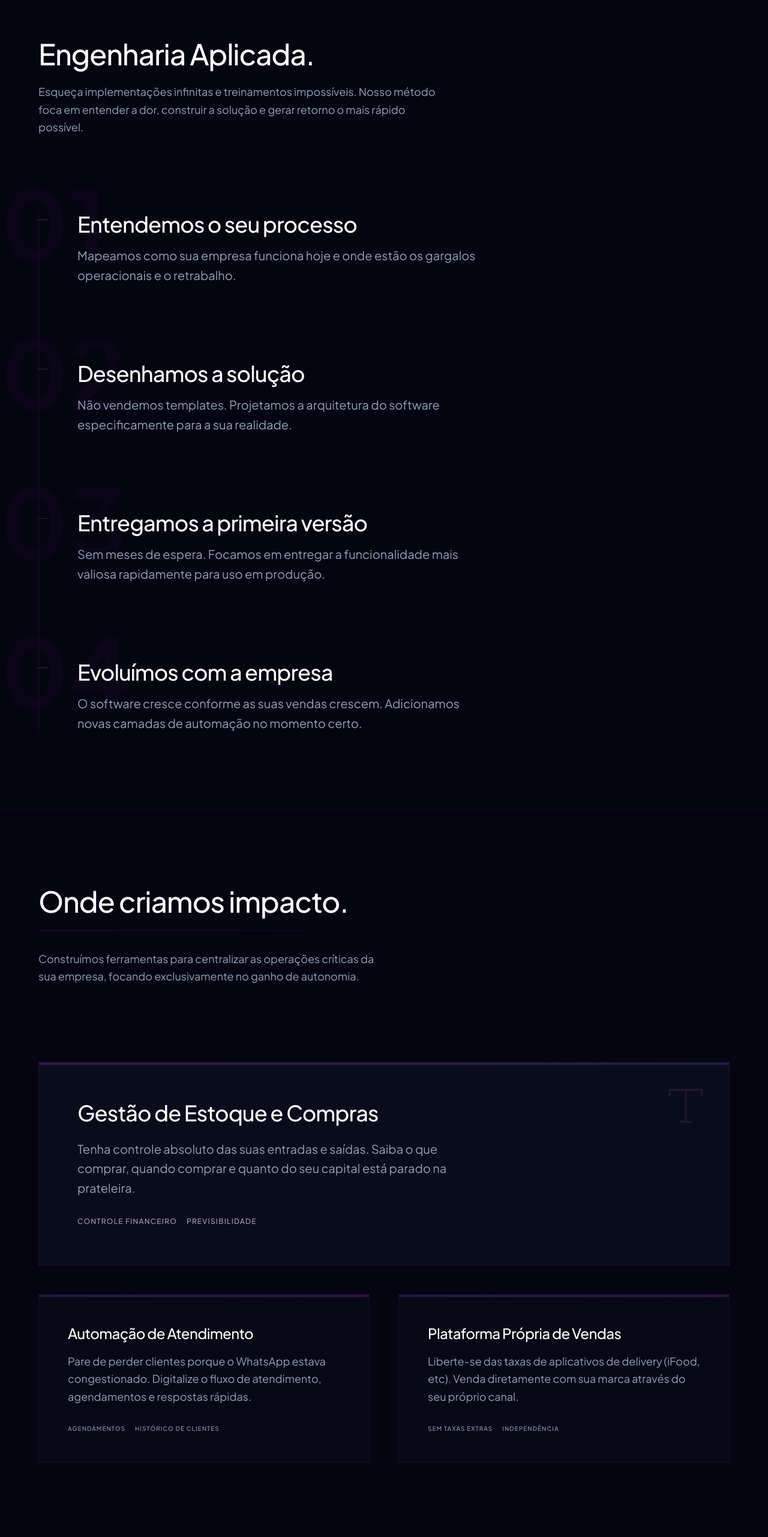
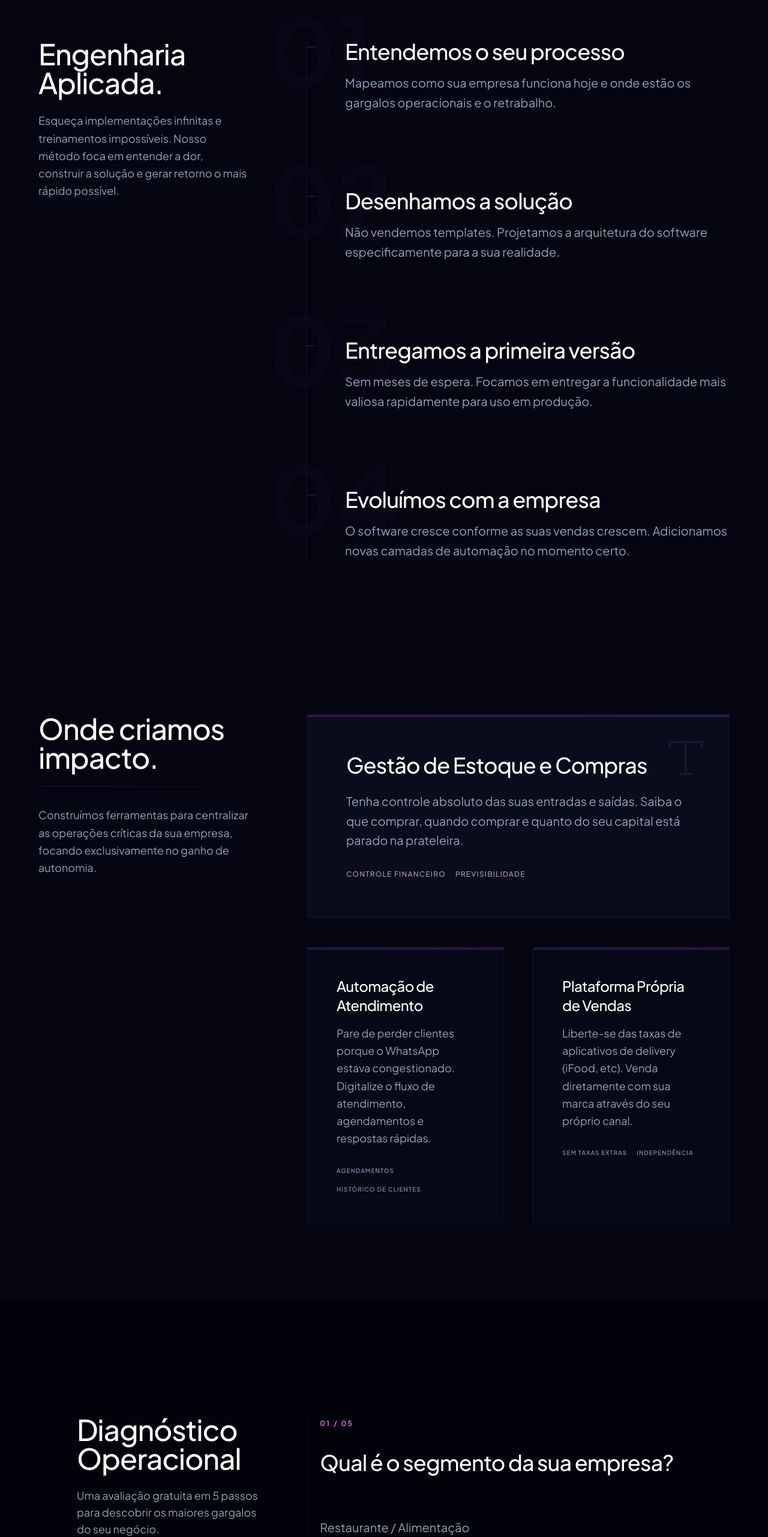
Before and after one commit to KriawqZero/avantis-porfolio, a React (Vite) app: page / in a window 1280 px wide. Shown: the part 2339-4902 px from the top of the page at 60% size. Built offline with nearby package versions, Linux system fonts and the light colour scheme.

Commit message:
refactor: standardize layout with sticky sidebar navigation across primary landing sections

```diff
--- a/src/components/Diagnostic.tsx
+++ b/src/components/Diagnostic.tsx
@@ -58,17 +58,18 @@ export default function Diagnostic() {
 
   return (
     <section id="diagnostico" className="relative px-5 sm:px-12 py-32 sm:py-48 bg-[#02020a]">
-      <div className="mx-auto max-w-4xl">
-        <div className="mb-16">
+      <div className="mx-auto max-w-5xl">
+        <div className="flex flex-col lg:flex-row gap-16 lg:gap-24 items-start">
+          <div className="lg:w-1/3 lg:sticky lg:top-32 mb-8 lg:mb-0">
           <h2 className="text-3xl sm:text-5xl font-medium tracking-tight text-white mb-6">
             Diagnóstico Operacional
           </h2>
           <p className="text-lg text-slate-400 font-light max-w-xl">
             Uma avaliação gratuita em 5 passos para descobrir os maiores gargalos do seu negócio.
           </p>
-        </div>
+          </div>
 
-        <div className="relative min-h-[400px]">
+          <div className="lg:w-2/3 relative min-h-[400px]">
           {/* Subtle line indicator */}
           <div className="absolute -left-5 top-0 h-full w-[1px] bg-white/5 hidden sm:block">
             <div
@@ -142,6 +143,7 @@ export default function Diagnostic() {
             )}
           </AnimatePresence>
         </div>
+        </div>
       </div>
     </section>
   )
--- a/src/components/Faq.tsx
+++ b/src/components/Faq.tsx
@@ -25,8 +25,8 @@ export default function Faq() {
   return (
     <section className="relative px-5 sm:px-12 py-32 bg-[#050511] border-t border-white/5">
       <div className="mx-auto max-w-4xl">
-        <div className="flex flex-col lg:flex-row gap-16 lg:gap-24">
-          <div className="lg:w-1/3">
+        <div className="flex flex-col lg:flex-row gap-16 lg:gap-24 items-start">
+          <div className="lg:w-1/3 lg:sticky lg:top-32">
             <h2 className="text-3xl sm:text-4xl font-medium tracking-tight text-white mb-6">
               Perguntas Frequentes
             </h2>
--- a/src/components/HowWeWork.tsx
+++ b/src/components/HowWeWork.tsx
@@ -27,12 +27,13 @@ export default function HowWeWork() {
   return (
     <section className="relative px-5 sm:px-12 py-32 bg-[#050511]">
       <div className="mx-auto max-w-6xl">
+        <div className="flex flex-col lg:flex-row gap-16 lg:gap-24 items-start">
           <motion.div
             initial={{ opacity: 0, y: 24 }}
             whileInView={{ opacity: 1, y: 0 }}
             viewport={{ once: true, margin: '-60px' }}
             transition={{ duration: 0.6 }}
-          className="mb-24 sm:mb-32 max-w-2xl"
+            className="lg:w-1/3 lg:sticky lg:top-32 mb-16 lg:mb-0"
           >
             <h2 className="text-3xl sm:text-5xl font-medium tracking-tight text-white mb-6">
               Engenharia Aplicada.
@@ -42,7 +43,7 @@ export default function HowWeWork() {
             </p>
           </motion.div>
 
-        <div className="relative border-l border-fuchsia-500/10 pl-8 sm:pl-16 space-y-24 sm:space-y-32">
+          <div className="lg:w-2/3 relative border-l border-fuchsia-500/10 pl-8 sm:pl-16 space-y-24 sm:space-y-32">
           {steps.map((step, index) => (
             <motion.div
               key={index}
@@ -70,6 +71,7 @@ export default function HowWeWork() {
           ))}
         </div>
         </div>
+      </div>
     </section>
   )
 }
--- a/src/components/Solutions.tsx
+++ b/src/components/Solutions.tsx
@@ -22,30 +22,31 @@ export default function Solutions() {
   return (
     <section id="solucoes" className="relative px-5 sm:px-12 py-32 bg-[#050511] border-t border-fuchsia-500/5">
       <div className="mx-auto max-w-6xl">
+        <div className="flex flex-col lg:flex-row gap-16 lg:gap-24 items-start">
           <motion.div
             initial={{ opacity: 0, y: 24 }}
             whileInView={{ opacity: 1, y: 0 }}
             viewport={{ once: true, margin: '-60px' }}
             transition={{ duration: 0.6 }}
-          className="mb-20 sm:mb-32"
+            className="lg:w-1/3 lg:sticky lg:top-32 mb-12 lg:mb-0"
           >
             <h2 className="text-3xl sm:text-5xl font-medium tracking-tight text-white mb-6">
               Onde criamos impacto.
             </h2>
             <div className="h-[1px] w-full max-w-md bg-gradient-to-r from-fuchsia-500/20 to-indigo-500/5 mb-8" />
-          <p className="text-lg text-slate-400 font-light leading-relaxed max-w-xl">
+            <p className="text-lg text-slate-400 font-light leading-relaxed">
               Construímos ferramentas para centralizar as operações críticas da sua empresa, focando exclusivamente no ganho de autonomia.
             </p>
           </motion.div>
 
-        <div className="grid lg:grid-cols-12 gap-8 sm:gap-12">
+          <div className="lg:w-2/3 grid sm:grid-cols-2 gap-8 sm:gap-12">
           {/* Main feature takes larger space */}
           <motion.div
             initial={{ opacity: 0, y: 20 }}
             whileInView={{ opacity: 1, y: 0 }}
             viewport={{ once: true, margin: '-60px' }}
             transition={{ duration: 0.5 }}
-            className="lg:col-span-12 relative overflow-hidden bg-slate-900/40 p-8 sm:p-16 border border-fuchsia-500/10 hover:border-fuchsia-500/30 transition-colors group"
+            className="sm:col-span-2 relative overflow-hidden bg-slate-900/40 p-8 sm:p-16 border border-fuchsia-500/10 hover:border-fuchsia-500/30 transition-colors group"
           >
             <div className="absolute top-0 right-0 p-8 opacity-10 group-hover:opacity-20 transition-opacity text-fuchsia-400 hidden sm:block">
               <svg width="80" height="80" viewBox="0 0 24 24" fill="none" stroke="currentColor" strokeWidth="1"><path d="M4 7V4h16v3M9 20h6M12 4v16"/></svg>
@@ -70,7 +71,7 @@ export default function Solutions() {
               whileInView={{ opacity: 1, y: 0 }}
               viewport={{ once: true, margin: '-60px' }}
               transition={{ duration: 0.5, delay: 0.2 }}
-              className="lg:col-span-6 relative overflow-hidden bg-slate-900/20 p-8 sm:p-12 border border-indigo-500/10 hover:border-indigo-500/30 transition-colors group"
+              className="sm:col-span-1 relative overflow-hidden bg-slate-900/20 p-8 sm:p-12 border border-indigo-500/10 hover:border-indigo-500/30 transition-colors group"
             >
               <div className="absolute top-0 left-0 w-full h-1 bg-gradient-to-r from-indigo-500 to-fuchsia-500 opacity-20 group-hover:opacity-100 transition-opacity" />
               <h3 className="text-xl sm:text-2xl font-medium text-white mb-4 tracking-tight">{item.title}</h3>
@@ -84,6 +85,7 @@ export default function Solutions() {
           ))}
         </div>
         </div>
+      </div>
     </section>
   )
 }
```
Lines whose indentation alone changed are shown as unchanged.
